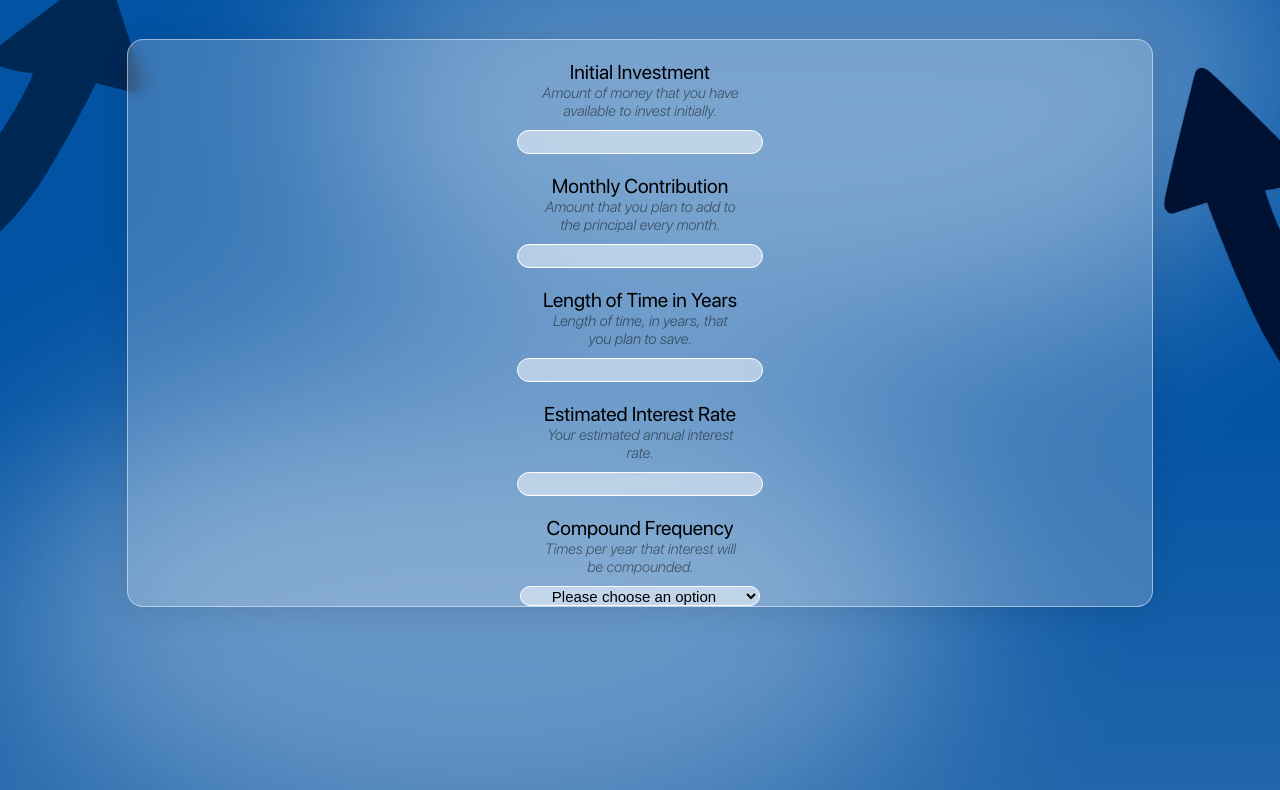
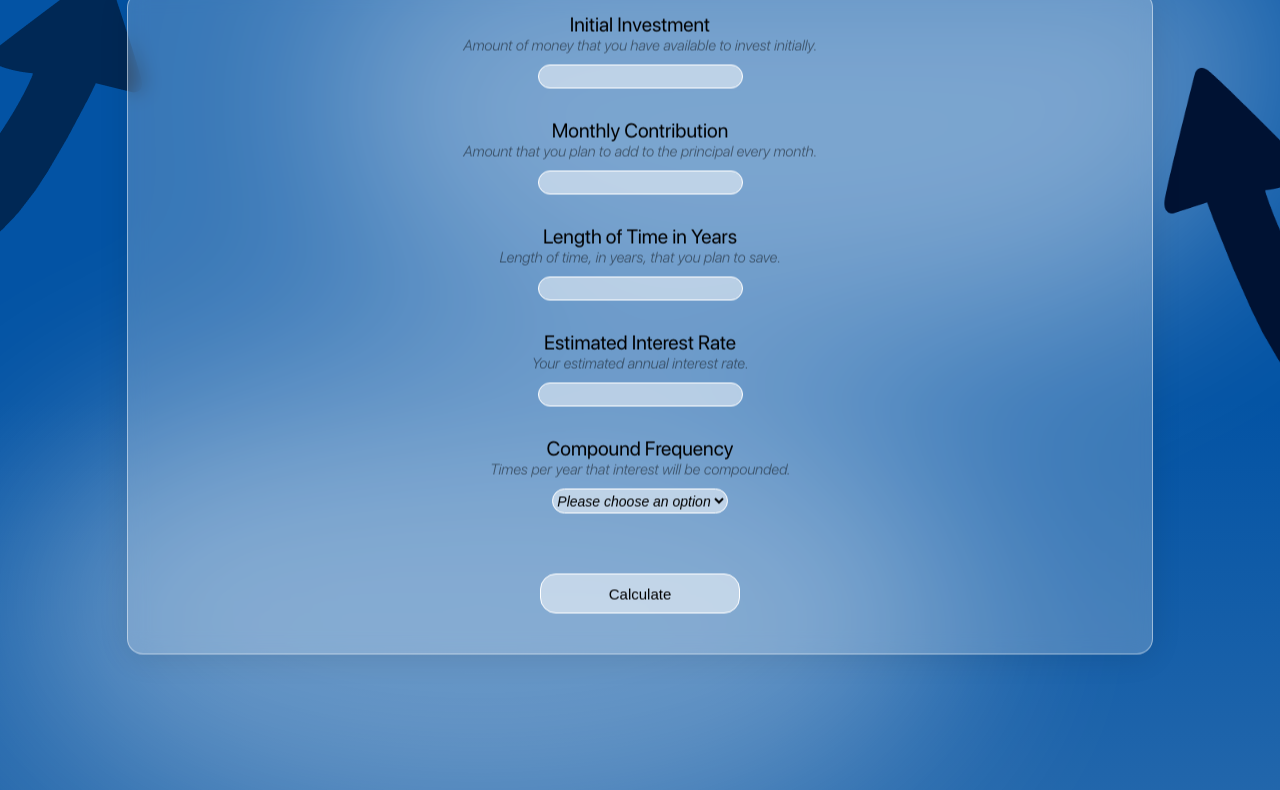
Before and after one commit to brunodandrade/GrowthLab, a plain HTML site: page index.html in a window 1280 px wide. Shown: the part 77-867 px from the top of the page. Drawn offline with Linux system fonts and the light colour scheme; files whose address does not match are found by name.

Commit message:
From Desktop

```diff
--- a/index.html
+++ b/index.html
@@ -46,33 +46,46 @@
           <div class="inputSubTitle">
             Amount of money that you have available to invest initially.
           </div>
-          <input class="inputText" type="number" />
+          <label>
+            <input class="inputText" type="number" id="initialInvestment" />
+          </label>
         </div>
         <div class="inputContainer">
           <div class="inputTitle">Monthly Contribution</div>
           <div class="inputSubTitle">
             Amount that you plan to add to the principal every month.
           </div>
-          <input class="inputText" type="number" />
+          <label>
+            <input class="inputText" type="number" id="monthlyContribution" />
+          </label>
         </div>
         <div class="inputContainer">
           <div class="inputTitle">Length of Time in Years</div>
           <div class="inputSubTitle">
             Length of time, in years, that you plan to save.
           </div>
-          <input class="inputText" type="number" />
+          <label>
+            <input class="inputText" type="number" id="timeInYears" />
+          </label>
         </div>
         <div class="inputContainer">
           <div class="inputTitle">Estimated Interest Rate</div>
           <div class="inputSubTitle">Your estimated annual interest rate.</div>
-          <input class="inputText" type="number" />
+          <label>
+            <input class="inputText" type="number" id="interestRate" />
+          </label>
         </div>
         <div class="inputContainer">
           <div class="inputTitle">Compound Frequency</div>
           <div class="inputSubTitle">
             Times per year that interest will be compounded.
           </div>
-          <select name="compoundFreq" class="inputText">
+          <label>
+            <select
+              name="compoundFreq"
+              class="inputText select"
+              id="compoundFreq"
+            >
               <option value="">Please choose an option</option>
               <option value="">Annually</option>
               <option value="">Semiannually</option>
@@ -80,6 +93,10 @@
               <option value="">Monthly</option>
               <option value="">Daily</option>
             </select>
+          </label>
+          <div class="inputContainer">
+            <button id="calculateButton">Calculate</button>
+          </div>
         </div>
       </div>
     </div>
--- a/styles/background.css
+++ b/styles/background.css
@@ -1,5 +1,6 @@
 #background {
   height: 200vh;
+
   width: 100vw;
   background: #0353a4;
   background: linear-gradient(
--- a/styles/frontScreen.css
+++ b/styles/frontScreen.css
@@ -3,6 +3,7 @@
   top: 0;
   width: 100vw;
   height: 100vh;
+  min-height: 800px;
 }
 
 #title {
--- a/styles/inputContainer.css
+++ b/styles/inputContainer.css
@@ -9,8 +9,8 @@
   background: rgba(255, 255, 255, 0.21);
   border-radius: 16px;
   box-shadow: 0 4px 30px rgba(0, 0, 0, 0.1);
-  backdrop-filter: blur(9.5px);
-  -webkit-backdrop-filter: blur(9.5px);
+  backdrop-filter: blur(10px);
+  -webkit-backdrop-filter: blur(10px);
   border: 1px solid rgba(255, 255, 255, 0.47);
   overflow: hidden;
   display: flex;
@@ -20,13 +20,14 @@
 }
 
 .inputContainer {
-  width: 400px;
+  width: 100%;
   height: max-content;
   display: flex;
   flex-direction: column;
   align-items: center;
   justify-content: center;
   margin-top: 20px;
+  margin-bottom: 10px;
 }
 
 .inputTitle {
@@ -37,9 +38,11 @@
   font-size: 15px;
   opacity: 0.5;
   margin-bottom: 10px;
-  width: 200px;
+  width: 90%;
   height: max-content;
   display: flex;
+  align-items: center;
+  justify-content: center;
   flex-wrap: wrap;
   text-align: center;
   font-style: italic;
@@ -52,9 +55,38 @@
   border-radius: 16px;
   border: 1px solid rgba(255, 255, 255, 1);
   height: 20px;
-  width: 240px;
+  width: 705;
+}
+
+.select {
+  font-size: 14px;
+  font-style: italic;
 }
 
 .inputText:focus {
   outline: none;
 }
+
+.select {
+  height: 25px;
+}
+
+#calculateButton {
+  width: 200px;
+  height: 40px;
+  background: rgba(255, 255, 255, 0.51);
+  border-radius: 16px;
+  border: 1px solid rgba(255, 255, 255, 1);
+  margin-top: 40px;
+  font-size: 15px;
+  margin-bottom: 20px;
+}
+
+#calculateButton:hover {
+  cursor: pointer;
+  background: rgba(255, 255, 255, 0.71);
+}
+
+#calculateButton:active {
+  background: rgba(255, 255, 255, 0.91);
+}
```
Lines whose indentation alone changed are shown as unchanged.
